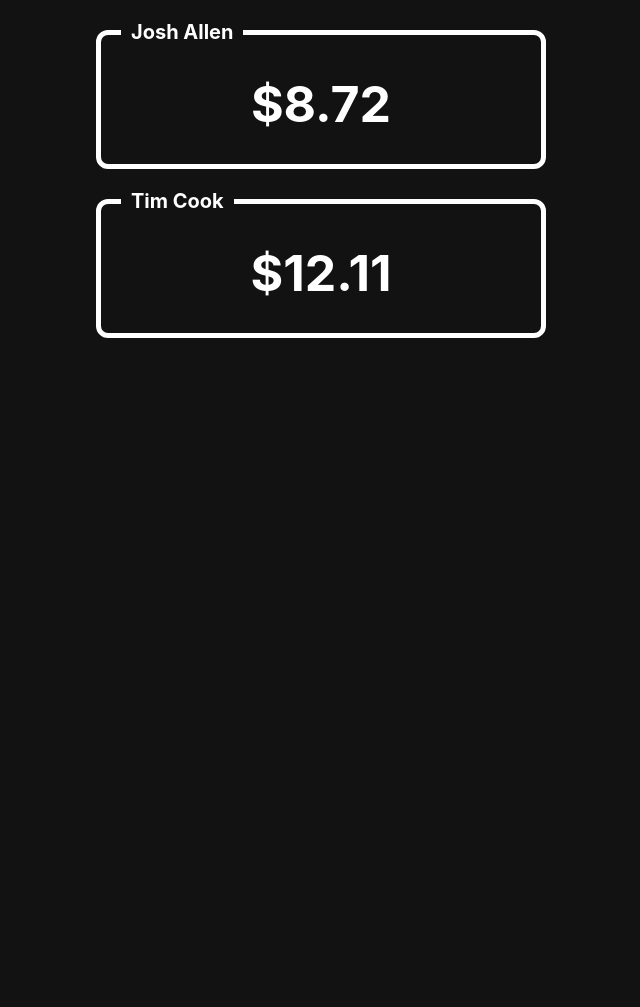
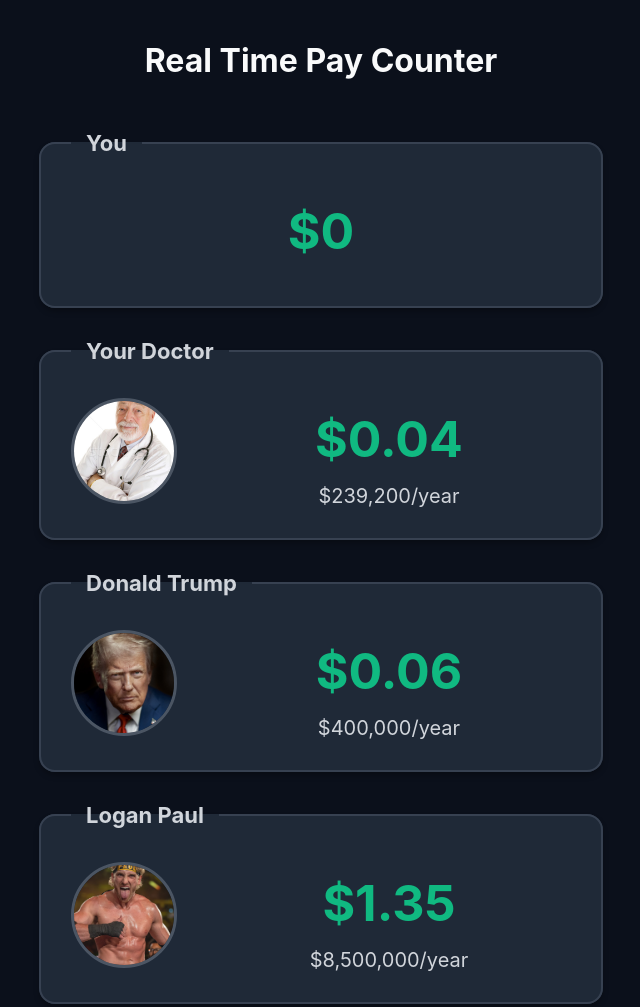
Before and after one commit to TheAustinMiller/html-salary-counter, a plain HTML site: page index.html in a window 1280 px wide. Shown: the top 1007 px of the page, without its empty margins (319-959 px from the left). Before the commit the page ends 800 px from the top, so only its background shows below. Drawn offline with Linux system fonts and the light colour scheme.

Commit message:
Cleaned up, added images, added more ppl

```diff
--- a/index.html
+++ b/index.html
@@ -14,19 +14,110 @@
 </head>
 
 <body>
+    <h1>Real Time Pay Counter</h1>
+
+    <div class="you">
+        <fieldset class="salary-counter">
+            <legend>You</legend>
+            <div class="counter-content">
+                <div class="counter-display">
+
+                    <strong id="youCounter">$0</strong>
+                </div>
+            </div>
+        </fieldset>
+    </div>
+
+    <div class="luminaries">
+        <fieldset class="salary-counter">
+            <legend>Your Doctor</legend>
+            <img src="images/doc.jpg" alt="Doctor" class="person-image">
+            <div class="counter-content">
+                <div class="counter-display">
+                    <strong id="doctorCounter">$0</strong>
+                </div>
+                <label>$239,200/year</label>
+            </div>
+        </fieldset>
+
+        <fieldset class="salary-counter">
+            <legend>Donald Trump</legend>
+            <img src="images/trump.jpg" alt="Tim Cook" class="person-image">
+            <div class="counter-content">
+                <div class="counter-display">
+                    <strong id="trumpCounter">$0</strong>
+                </div>
+                <label>$400,000/year</label>
+            </div>
+        </fieldset>
+
+        <fieldset class="salary-counter">
+            <legend>Logan Paul</legend>
+            <img src="images/log.jpg" alt="Tim Cook" class="person-image">
+            <div class="counter-content">
+                <div class="counter-display">
+                    <strong id="paulCounter">$0</strong>
+                </div>
+                <label>$8,500,000/year</label>
+            </div>
+        </fieldset>
+
+        <fieldset class="salary-counter">
+            <legend>Leonardo DiCaprio</legend>
+            <img src="images/leo.jpg" alt="Leonardo DiCaprio" class="person-image">
+            <div class="counter-content">
+                <div class="counter-display">
+                    <strong id="dicapCounter">$0</strong>
+                </div>
+                <label>$30,000,000/movie</label>
+            </div>
+        </fieldset>
+
         <fieldset class="salary-counter">
             <legend>Josh Allen</legend>
+            <img src="images/all.jpg" alt="Josh Allen" class="person-image">
+            <div class="counter-content">
                 <div class="counter-display">
                     <strong id="allenCounter">$0</strong>
+                </div>
+                <label>$55,000,000/year</label>
             </div>
         </fieldset>
 
         <fieldset class="salary-counter">
             <legend>Tim Cook</legend>
+            <img src="images/tim.jpg" alt="Tim Cook" class="person-image">
+            <div class="counter-content">
                 <div class="counter-display">
                     <strong id="cookCounter">$0</strong>
                 </div>
+                <label>$74,600,000/year</label>
+            </div>
         </fieldset>
+
+        <fieldset class="salary-counter">
+            <legend>Mr. Beast</legend>
+            <img src="images/beast.jpg" alt="Tim Cook" class="person-image">
+            <div class="counter-content">
+                <div class="counter-display">
+                    <strong id="beastCounter">$0</strong>
+                </div>
+                <label>$85,000,000/year</label>
+            </div>
+        </fieldset>
+
+        <fieldset class="salary-counter">
+            <legend>Cristiano Ronaldo</legend>
+            <img src="images/ron.jpg" alt="Tim Cook" class="person-image">
+            <div class="counter-content">
+                <div class="counter-display">
+                    <strong id="crisCounter">$0</strong>
+                </div>
+                <label>$260,000,000/year</label>
+            </div>
+        </fieldset>
+    </div>
+
     <script src="script.js"></script>
 </body>
 
--- a/script.js
+++ b/script.js
@@ -2,13 +2,43 @@
 const celebrities = {
     timCook: {
         name: "Tim Cook",
-        salary: 76400000,
+        salary: 74600000,
         elementId: "cookCounter"
     },
     joshAllen: {
         name: "Josh Allen",
         salary: 55000000,
         elementId: "allenCounter"
+    },
+    yourDoctor: {
+        name: "Your Doctor",
+        salary: 239200,
+        elementId: "doctorCounter"
+    },
+    leoDicap: {
+        name: "Leonardo Dicaprio",
+        salary: 30000000,
+        elementId: "dicapCounter"
+    },
+    donaldTrump: {
+        name: "Donald Trump",
+        salary: 400000,
+        elementId: "trumpCounter"
+    },
+    crisRonaldo: {
+        name: "Cristiano Ronaldo",
+        salary: 260000000,
+        elementId: "crisCounter"
+    },
+    mrBeast: {
+        name: "Mr. Beast",
+        salary: 85000000,
+        elementId: "beastCounter"
+    },
+    loganPaul: {
+        name: "Logan Paul",
+        salary: 8500000,
+        elementId: "paulCounter"
     }
 };
 
@@ -37,3 +67,9 @@
 // Initialize counters
 createCounter('timCook');
 createCounter('joshAllen');
+createCounter('leoDicap');
+createCounter('yourDoctor');
+createCounter('donaldTrump');
+createCounter('crisRonaldo');
+createCounter('mrBeast');
+createCounter('loganPaul');
--- a/styles.css
+++ b/styles.css
@@ -1,26 +1,62 @@
 body {
-    background-color: #121212;
-    color: white;
-    font-size: 3rem;
+    font-family: -apple-system, BlinkMacSystemFont, 'Segoe UI', Roboto, Helvetica, Arial, sans-serif;
+    background-color: #0b101b;
+    margin: 0;
+    padding: 20px;
+    color: #f9fafb;
 }
 
 .salary-counter {
-    border: 5px solid white;
-    border-radius: 12px;
-    padding: 20px;
-    margin: 20px auto;
-    max-width: 400px;
+    border: 2px solid #374151;
+    border-radius: 16px;
+    padding: 30px;
+    margin: 30px auto;
+    max-width: 500px;
+    background-color: #1f2937;
+    display: flex;
+    align-items: center;
+    gap: 30px;
+    box-shadow: 0 4px 6px -1px rgba(0, 0, 0, 0.3);
 }
 
 .salary-counter legend {
-    padding: 0 10px;
+    padding: 0 15px;
     font-weight: bold;
-    font-size: 20px;
-    color: white;
+    font-size: 22px;
+    color: #d1d5db;
+}
+
+.person-image {
+    width: 100px;
+    height: 100px;
+    border-radius: 50%;
+    object-fit: cover;
+    border: 3px solid #4b5563;
+    flex-shrink: 0;
+}
+
+.counter-content {
+    flex: 1;
 }
 
 .counter-display {
     text-align: center;
     font-size: 50px;
-    margin: 10px 0;
+    margin: 15px 0;
+    font-weight: bold;
+    color: #10b981;
 }
+
+.counter-content label {
+    display: block;
+    text-align: center;
+    font-size: 20px;
+    color: #d1d5db;
+}
+
+h1 {
+    text-align: center;
+    color: #f9fafb;
+    margin-bottom: 50px;
+    font-size: 32px;
+}
```
Also changed, not shown: images/Leo.jpg (added), images/all.jpg (added), images/doc.jpg (added), images/log.jpg (added), images/ron.jpg (added), images/tim.jpg (added), images/trump.jpg (added), 1 other file. Lines whose indentation alone changed are shown as unchanged.
